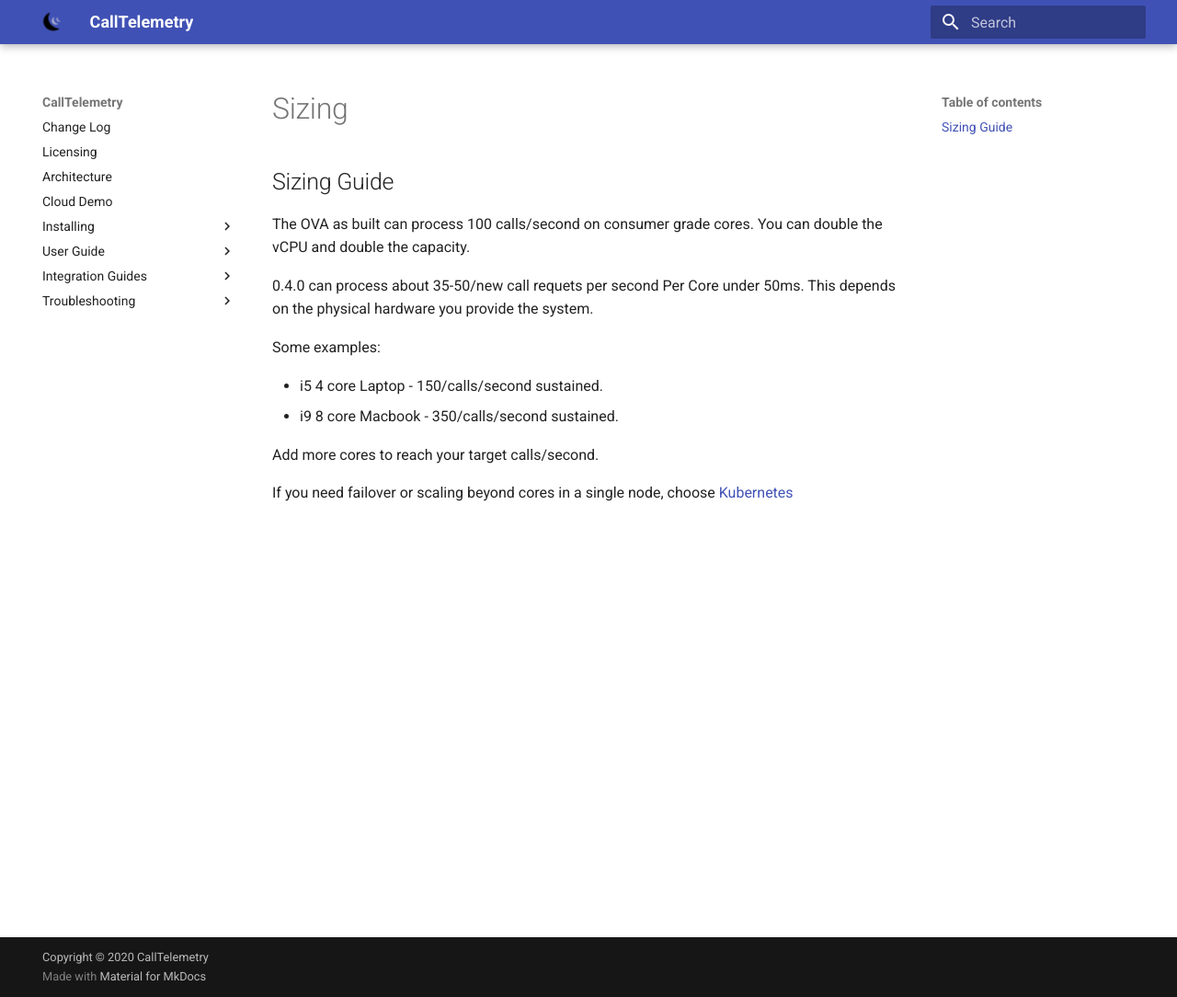
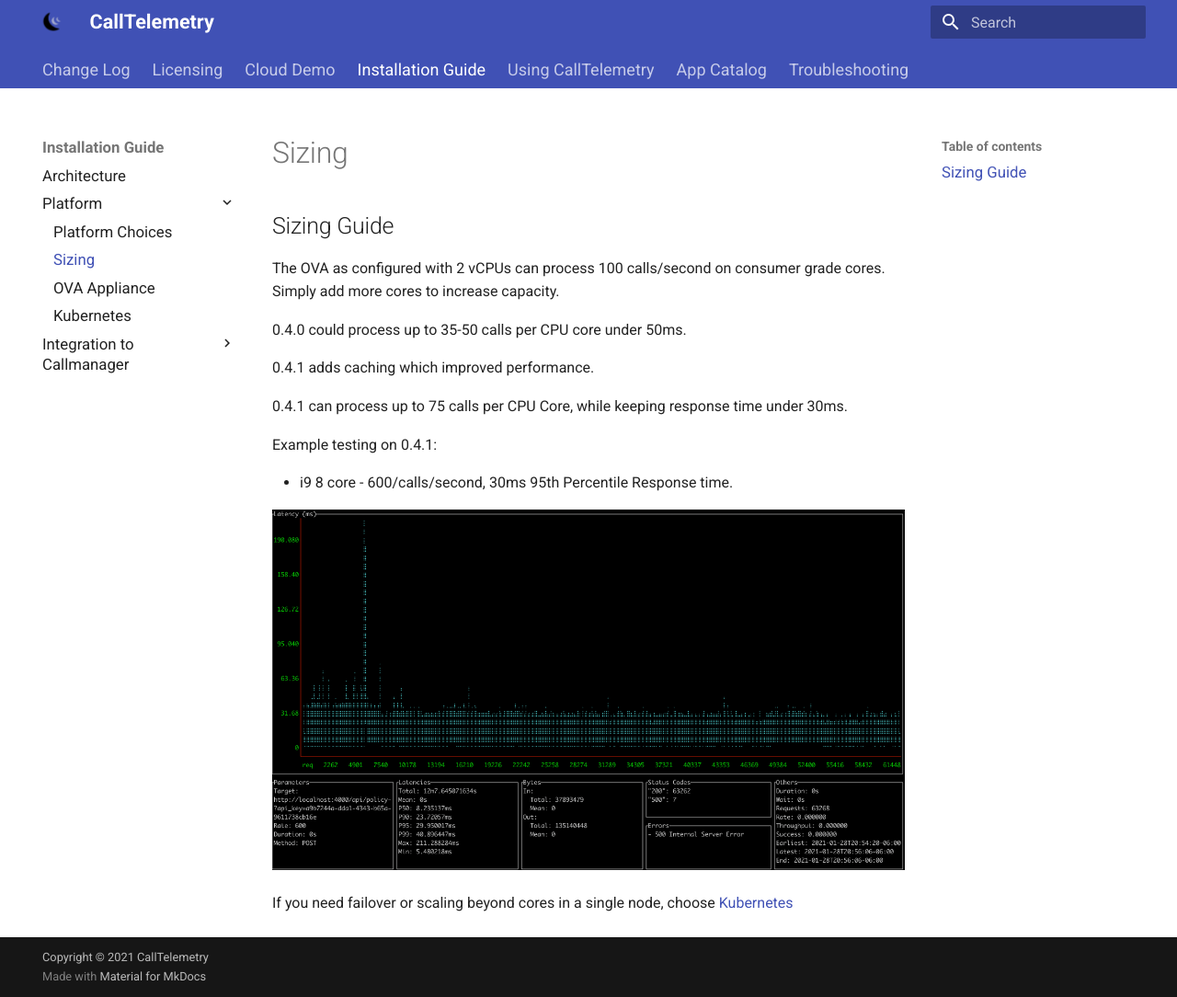
Before and after one commit to calltelemetry/calltelemetry, an MkDocs documentation site: the page built from docs/deployment/sizing.md, in a window 1280 px wide and 1084 px high. Shown: the whole window at 92% size. Built offline with MkDocs 1.6.1 and Material for MkDocs 9.7.7, drawn with Linux system fonts in a browser that asks for light colours.

Commit message:
load testing updates

```diff
--- a/docs/deployment/sizing.md
+++ b/docs/deployment/sizing.md
@@ -1,13 +1,16 @@
 ## Sizing Guide
-The OVA as built can process 100 calls/second on consumer grade cores. You can double the vCPU and double the capacity.
+The OVA as configured with 2 vCPUs can process 100 calls/second on consumer grade cores. Simply add more cores to increase capacity.
 
-0.4.0 can process about 35-50/new call requets per second Per Core under 50ms. This depends on the physical hardware you provide the system.
+0.4.0 could process up to 35-50 calls per CPU core under 50ms.
 
-Some examples:
+0.4.1 adds caching which improved performance.
 
-* i5 4 core Laptop - 150/calls/second sustained.
-* i9 8 core Macbook - 350/calls/second sustained.
+0.4.1 can process up to 75 calls per CPU Core, while keeping response time under 30ms.
 
-Add more cores to reach your target calls/second.
+Example testing on 0.4.1:
+
+* i9 8 core - 600/calls/second, 30ms 95th Percentile Response time.
+
+![041-i9-600.png](041-i9-600.png)
 
 If you need failover or scaling beyond cores in a single node, choose [Kubernetes](k8s.md)
--- /dev/null
+++ b/docs/extra.css
@@ -0,0 +1,15 @@
+.md-header-nav__button.md-logo img, .md-header-nav__button.md-logo svg
+{
+  height: 2rem;
+  width: 2rem;
+}
+
+a.md-tabs__link
+{
+  font-size: large;
+}
+
+span.md-ellipsis
+{
+  font-size: larger;
+}
--- a/mkdocs.yml
+++ b/mkdocs.yml
@@ -3,33 +3,36 @@
 nav:
     - Change Log: changelog.md
     - Licensing: licensing.md
-    - Architecture: architecture.md
     - Cloud Demo: cloud.md
-    - Installing:
-      - "Platform Choices": deployment/choices.md
-      - "OVA Appliance": deployment/ova.md
-      # - "Docker": deployment/docker.md
-      - "Kubernetes": deployment/k3s.md
-    - User Guide:
+    - Installation Guide:
+      - Architecture: architecture.md
+      - Platform:
+        - "Platform Choices": deployment/choices.md
+        - "Sizing": deployment/sizing.md
+        - "OVA Appliance": deployment/ova.md
+        - "Kubernetes": deployment/k3s.md
+      - Integration to Callmanager:
+        - "Call Control": setup/curri.md
+        - "CDR": setup/cdr.md
+        - "MCID Spam Tags": setup/mcid.md
+    - Using CallTelemetry:
       - "Policies": features/policy.md
       - "MCID Blocking": features/mcid.md
-      - "Apps": features/apps.md
-      - "App - Webhook": features/webhooks.md
+      - "Whare are Apps?": features/apps.md
       - "Organizations": features/organizations.md
-    - Integration Guides:
-      - "Call Control": setup/curri.md
-      - "CDR": setup/cdr.md
-      - "MCID Spam Tags": setup/mcid.md
+    - App Catalog:
+        - "Catalog": apps/webhooks.md
+        # - "SMTP": apps/smtp.md
     - Troubleshooting:
       - "Logs": troubleshooting/logs.md
       - "CDR": troubleshooting/cdr.md
       # - "CURRI/ECC": troubleshooting/curri.md
-
+extra_css: [extra.css]
 theme:
   name: material
   logo: assets/logo.png
-  # features:
-    # - navigation.tabs
+  features:
+    - navigation.tabs
   font:
     text: Roboto
     code: Roboto Mono
@@ -40,4 +43,4 @@
   - pymdownx.superfences
   - pymdownx.details
   - pymdownx.tabbed
-copyright: Copyright &copy; 2020 CallTelemetry
+copyright: Copyright &copy; 2021 CallTelemetry
```
Also changed, not shown: docs/apps/smtp.md (added, +13 -0 lines), docs/apps/webhooks.md (added, +13 -0 lines), docs/deployment/load-testing.md (+1 -1 lines), docs/features/apps.md (+0 -14 lines), docs/deployment/041-i9-600.png (added), docs/features/apps/webex_teams.md (deleted).
